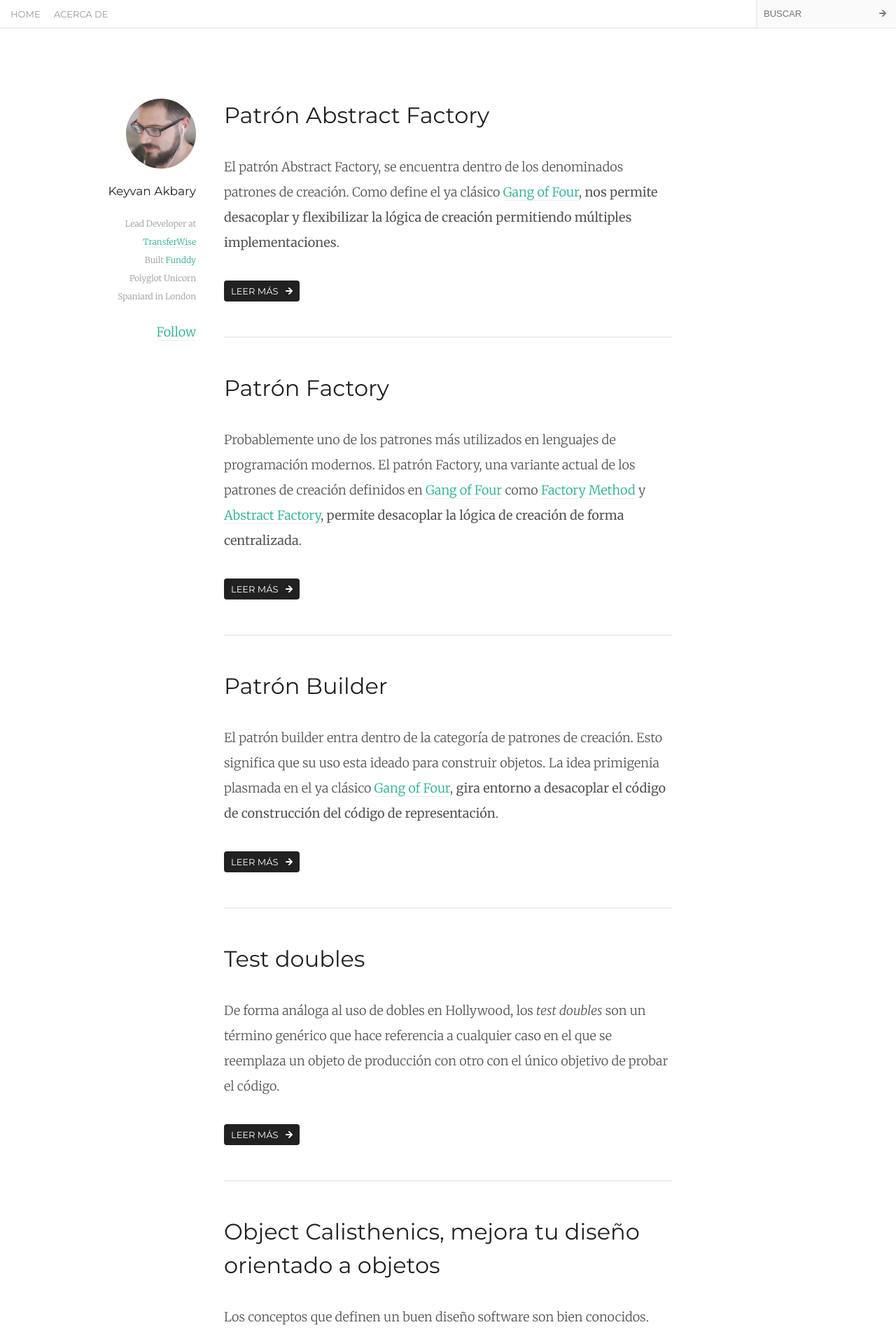
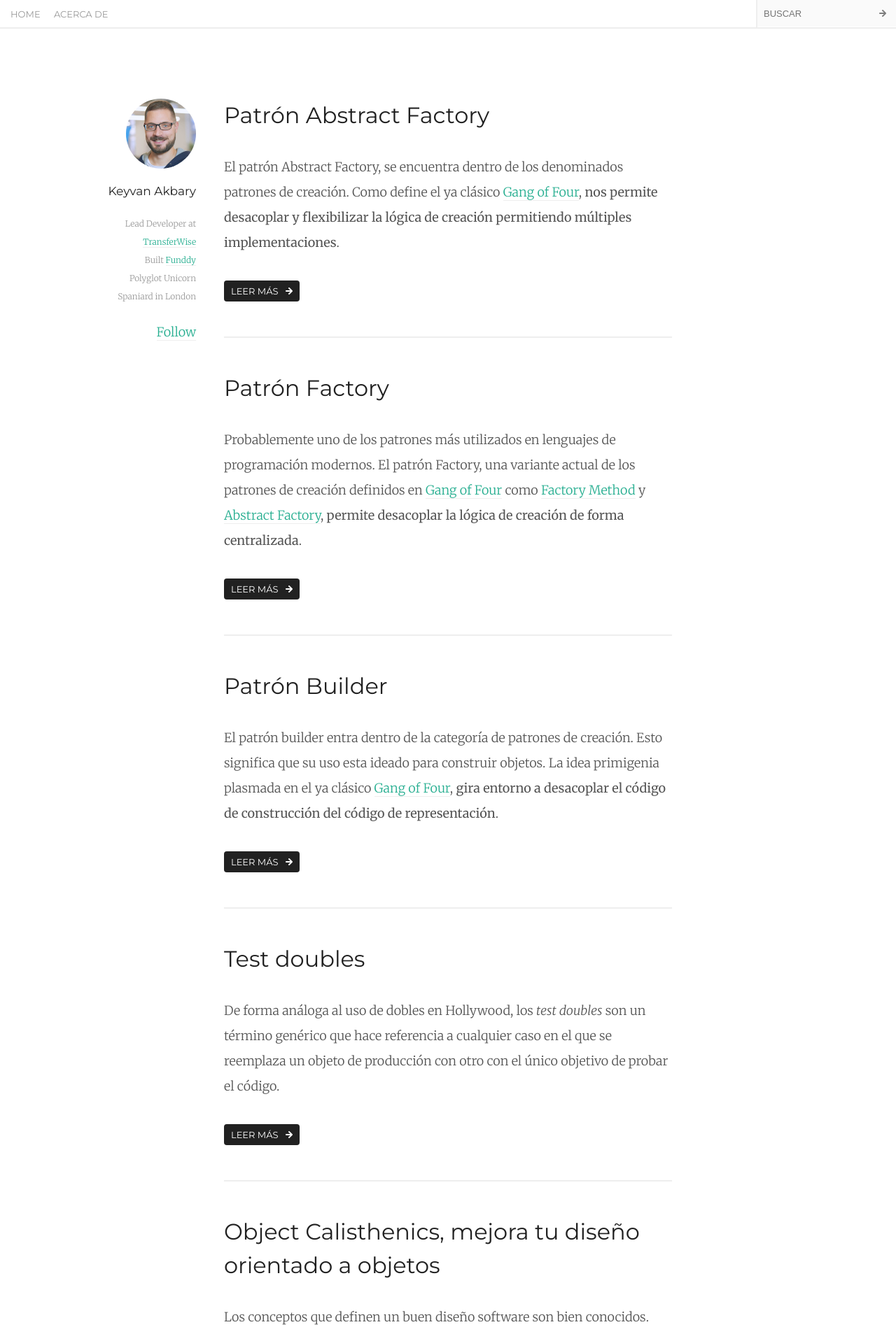
Before and after one commit to keyvanakbary/keyvanakbary.com, a Jekyll site: the page built from index.html, in a window 1280 px wide. Shown: the top 1907 px of the page at 70% size. Built offline with Jekyll 4.4.1, drawn with Linux system fonts in a browser that asks for light colours; nearby versions of some CDN libraries.

Commit message:
Update avatar

```diff
--- a/_layouts/default.html
+++ b/_layouts/default.html
@@ -49,7 +49,7 @@
 
         <div id="author" class="rounded">
             <a class="portrait" href="/">
-                <img src="/assets/images/keyvan.png" alt="Keyvan Akbary">
+                <img src="/assets/images/keyvan.jpg" alt="Keyvan Akbary">
             </a>
             <p class="name">Keyvan Akbary</p>
             <p class="bio">Lead Developer at <a href="https://transferwise.com/" target="_blank">TransferWise</a><br/>Built <a href="http://www.funddy.com" target="_blank">Funddy</a><br/>Polyglot Unicorn<br/>Spaniard in London</p>
```
Also changed, not shown: assets/images/keyvan.jpg (added), assets/images/keyvan.png (deleted).
